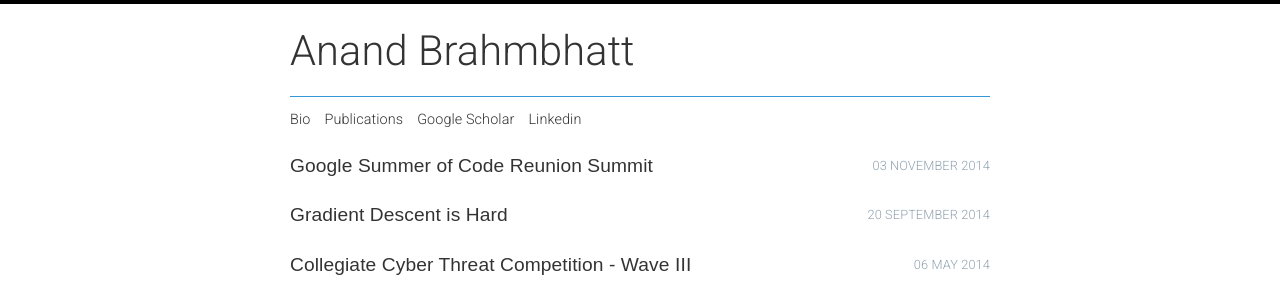
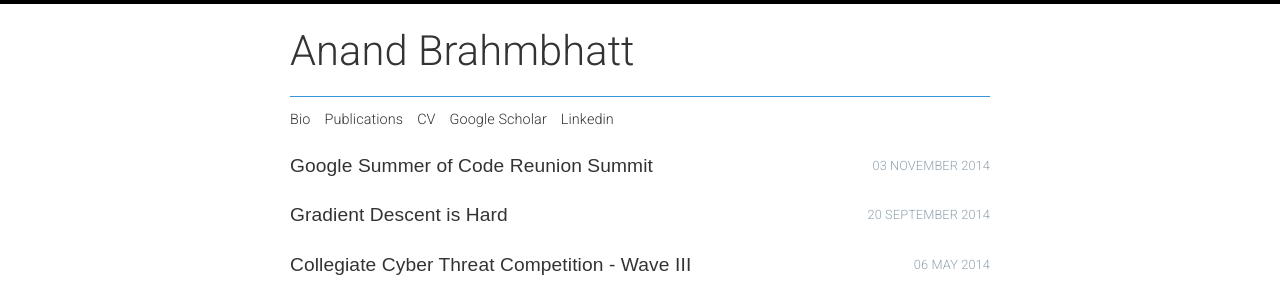
Before and after one commit to navoditas/navoditas.github.io, a Jekyll site: the page built from _pages/old.md, in a window 1280 px wide. Shown: the top 303 px of the page. Built offline with Jekyll 4.4.1, drawn with Linux system fonts in a browser that asks for light colours.

```diff
--- a/_layouts/default.html
+++ b/_layouts/default.html
@@ -133,6 +133,7 @@
 <!--                             <li class="hide-link-on-small-screens"><a href="/bookshelf">Bookshelf</a></li> -->
                             <!-- <li class="hide-link-on-small-screens"><a href="/#/projects">Side projects</a></li> -->
 <!--                             <li><a target="_blank" href="//github.com/vermashresth">GitHub</a></li> -->
+                            <li><a href="/img/Resume_Improved%20(1)">CV</a></li>
                             <li><a target="_blank" href="https://scholar.google.com/citations?hl=en&user=pdPV1IIAAAAJ">Google Scholar</a></li>
 <!--                             <li><a target="_blank" href="//twitter.com/shresth_verma">Twitter</a></li> -->
                             <li><a target="_blank" href="https://www.linkedin.com/in/anand-brahmbhatt/">Linkedin</a></li>
```
